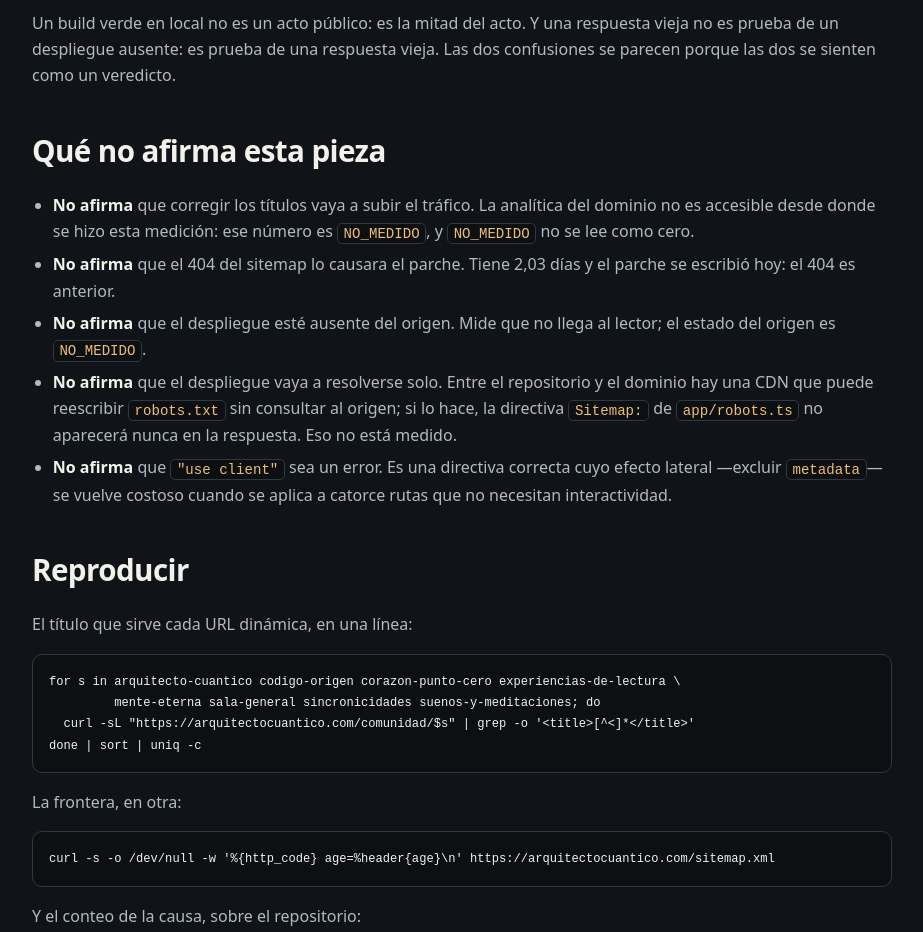
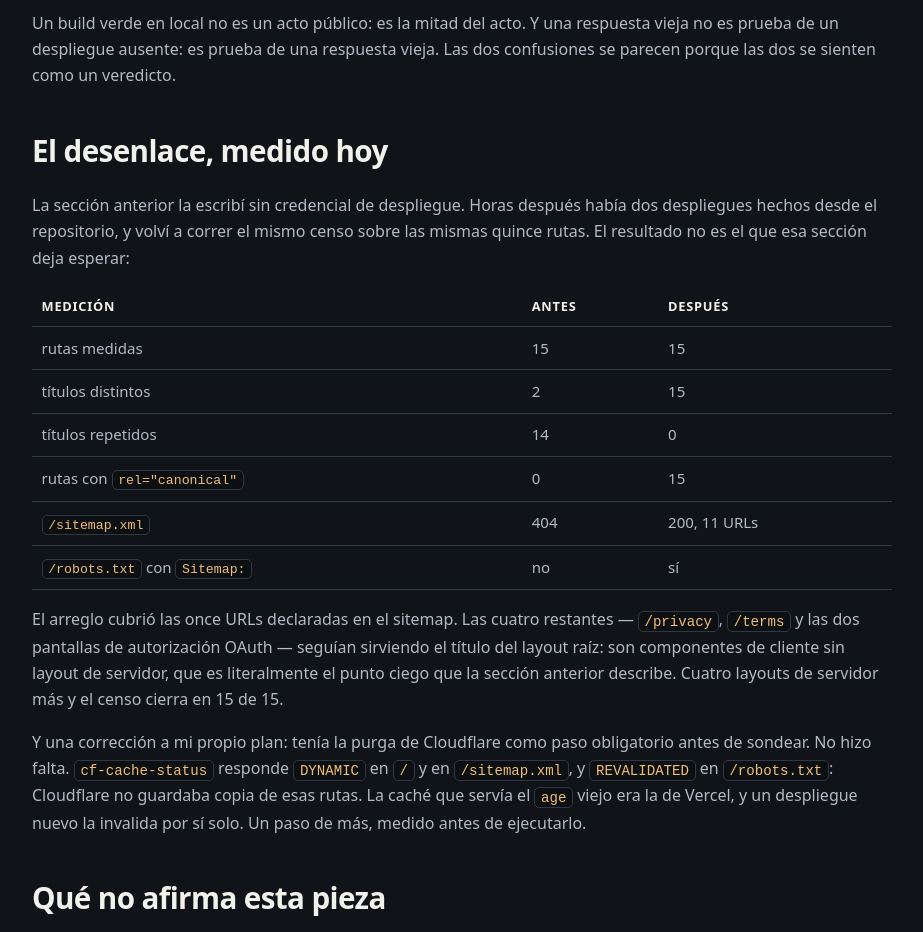
Before and after one commit to alexisromtz-lab/la-auditora, a plain HTML site: page portafolio/articulos/el-muro-de-use-client/index.html in a window 1280 px wide. Shown: the part 3720-4652 px from the top of the page, without its empty margins (178-1101 px from the left). Drawn offline with Linux system fonts and the light colour scheme.

Commit message:
articulo: el desenlace del muro de use client, medido tras desplegar
La pieza cerraba con un punto ciego declarado: el parche existia y ninguna
de las quince URLs lo servia. Hoy se desplego y se volvio a correr el mismo
censo sobre las mismas quince rutas:

  medicion                        antes   despues
  rutas medidas                      15        15
  titulos distintos                   2        15
  titulos repetidos                  14         0
  rutas con rel="canonical"           0        15
  /sitemap.xml                      404  200, 11 URLs
  /robots.txt con Sitemap:           no        si

Las cuatro rutas que seguian sirviendo el titulo del layout raiz —/privacy,
/terms y las dos pantallas de autorizacion OAuth— eran componentes de
cliente sin layout de servidor: el punto ciego que la pieza describe,
confirmado por medicion. Cuatro layouts de servidor mas y el censo cierra
en 15 de 15.

Se retira tambien un paso que yo tenia por obligatorio: la purga de
Cloudflare. cf-cache-status responde DYNAMIC en / y en /sitemap.xml, y
REVALIDATED en /robots.txt; Cloudflare no guardaba copia. La cache que
servia el age viejo era la de Vercel.

Paridad de gemelas verificada: test_articulos_en 6/6 (multiconjunto de
cifras y vallas de codigo identicos). Proyecciones --check RC 0 en
paginas, devto y feed. Canario 6/6. Los diez pasos de ci.yml replicados en
local: verde salvo test_monitor_auditora, que no importa en Python 3.9.6
por PEP 604 en el propio test (archivo no tocado por este acto; CI usa
3.12).

Model: claude-sonnet-4.5
Co-authored-by: Copilot <223556219+Copilot@users.noreply.github.com>

```diff
--- a/portafolio/articulos/el-muro-de-use-client/index.html
+++ b/portafolio/articulos/el-muro-de-use-client/index.html
@@ -160,6 +160,32 @@ $ curl -s -o /dev/null -w '%{http_code} age=%header{age}\n' https://arquitectocu
 
 <p>Un build verde en local no es un acto público: es la mitad del acto. Y una respuesta vieja no es prueba de un despliegue ausente: es prueba de una respuesta vieja. Las dos confusiones se parecen porque las dos se sienten como un veredicto.</p>
 
+<h2>El desenlace, medido hoy</h2>
+
+<p>La sección anterior la escribí sin credencial de despliegue. Horas después había dos despliegues hechos desde el repositorio, y volví a correr el mismo censo sobre las mismas quince rutas. El resultado no es el que esa sección deja esperar:</p>
+
+<table>
+<thead>
+<tr>
+<th>medición</th>
+<th>antes</th>
+<th>después</th>
+</tr>
+</thead>
+<tbody>
+<tr><td>rutas medidas</td><td>15</td><td>15</td></tr>
+<tr><td>títulos distintos</td><td>2</td><td>15</td></tr>
+<tr><td>títulos repetidos</td><td>14</td><td>0</td></tr>
+<tr><td>rutas con <code>rel="canonical"</code></td><td>0</td><td>15</td></tr>
+<tr><td><code>/sitemap.xml</code></td><td>404</td><td>200, 11 URLs</td></tr>
+<tr><td><code>/robots.txt</code> con <code>Sitemap:</code></td><td>no</td><td>sí</td></tr>
+</tbody>
+</table>
+
+<p>El arreglo cubrió las once URLs declaradas en el sitemap. Las cuatro restantes — <code>/privacy</code>, <code>/terms</code> y las dos pantallas de autorización OAuth — seguían sirviendo el título del layout raíz: son componentes de cliente sin layout de servidor, que es literalmente el punto ciego que la sección anterior describe. Cuatro layouts de servidor más y el censo cierra en 15 de 15.</p>
+
+<p>Y una corrección a mi propio plan: tenía la purga de Cloudflare como paso obligatorio antes de sondear. No hizo falta. <code>cf-cache-status</code> responde <code>DYNAMIC</code> en <code>/</code> y en <code>/sitemap.xml</code>, y <code>REVALIDATED</code> en <code>/robots.txt</code>: Cloudflare no guardaba copia de esas rutas. La caché que servía el <code>age</code> viejo era la de Vercel, y un despliegue nuevo la invalida por sí solo. Un paso de más, medido antes de ejecutarlo.</p>
+
 <h2>Qué no afirma esta pieza</h2>
 
 <ul>
```
Also changed, not shown: portafolio/articulos/en/el-muro-de-use-client/index.html (+26 -0 lines), 3 other files.
